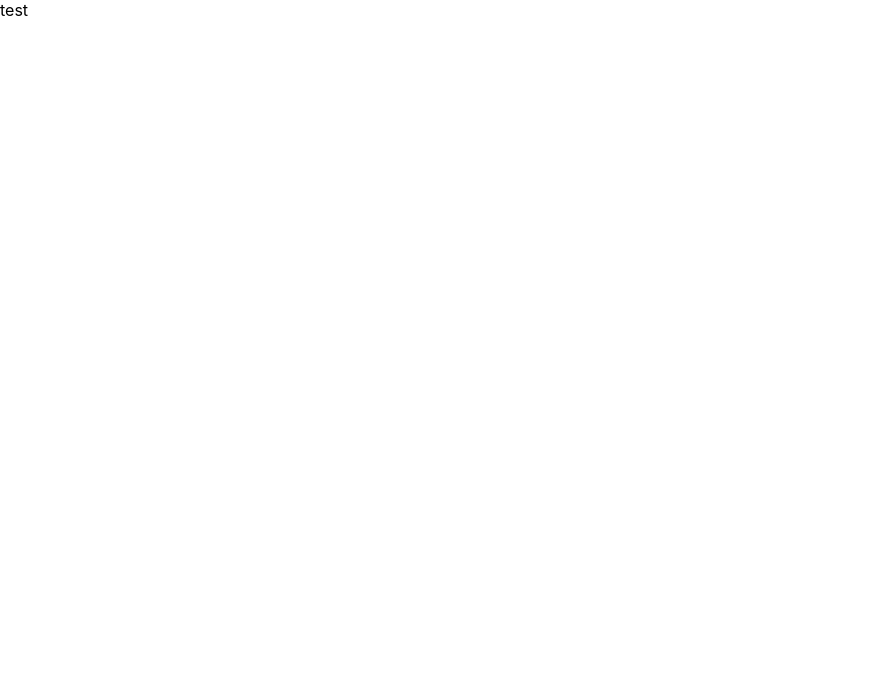
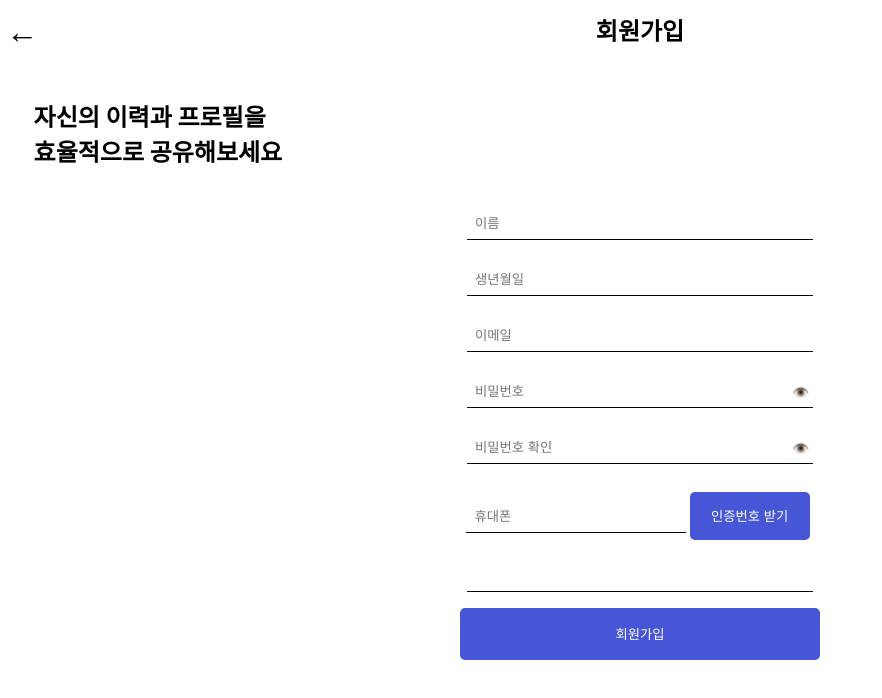
Before and after one commit to IntroMe-IM/IM_Frontend, a React (Create React App) app in the folder introme/: page /SignupPage in a window 1280 px wide. Shown: the top 698 px of the page, without its empty margins (0-882 px from the left). Built offline with nearby package versions, Linux system fonts and the light colour scheme.

Commit message:
Add
회원가입 페이지 레이아웃 작성

```diff
--- a/introme/src/LoginPage/LoginPage.js
+++ b/introme/src/LoginPage/LoginPage.js
@@ -49,7 +49,7 @@ const LoginPage = () => {
           <div style={{ marginBottom: "1rem", position: "relative" }}>
             <input
               type="email"
-              placeholder="Email"
+              placeholder="이메일"
               value={email}
               onChange={handleEmailChange}
               style={{
@@ -85,7 +85,7 @@ const LoginPage = () => {
           <div style={{ marginBottom: "1rem", position: "relative" }}>
             <input
               type={showPassword ? "text" : "password"}
-              placeholder="Password"
+              placeholder="비밀번호"
               value={password}
               onChange={handlePasswordChange}
               style={{
--- a/introme/src/LoginPage/SignupPage.js
+++ b/introme/src/LoginPage/SignupPage.js
@@ -1,7 +1,328 @@
-import React from "react";
+import React, { useState } from "react";
 
 const SignupPage = () => {
-  return <>test</>;
+  const [name, setName] = useState("");
+  const [birthdate, setBirthdate] = useState("");
+  const [email, setEmail] = useState("");
+  const [password, setPassword] = useState("");
+  const [confirmPassword, setConfirmPassword] = useState("");
+  const [phoneNumber, setPhoneNumber] = useState("");
+  const [confirmPhoneNumber, setConfirmPhoneNumber] = useState("");
+
+  const [showPassword, setShowPassword] = useState(false);
+
+  const handleBirthdate = (e) => {
+    setBirthdate(e.target.value);
+  };
+
+  const handleEmail = (e) => {
+    setEmail(e.target.value);
+  };
+
+  const handlePassword = (e) => {
+    setPassword(e.target.value);
+  };
+
+  const handleConfirmPassword = (e) => {
+    setConfirmPassword(e.target.value);
+  };
+
+  const handlePhoneNumber = (e) => {
+    setPhoneNumber(e.target.value);
+  };
+
+  const handleName = (e) => {
+    setName(e.target.value);
+  };
+
+  const toggleShowPassword = () => {
+    setShowPassword(!showPassword);
+  };
+
+  const toggleConfirmPhoneNumber = (e) => {
+    setConfirmPhoneNumber(e.target.value);
+  };
+
+  const handleSubmit = (e) => {
+    e.preventDefault();
+  };
+
+  return (
+    <div>
+      {/*헤더 부분*/}
+      <div
+        style={{
+          // border: "1px solid black",
+          display: "flex",
+          alignItems: "center",
+          justifyContent: "center",
+          lineHeight: "6vh",
+        }}
+      >
+        <button
+          style={{
+            backgroundColor: "transparent",
+            border: "none",
+            position: "absolute",
+            left: "0px",
+            fontSize: "2rem",
+          }}
+          onClick={() => window.history.back()}
+        >
+          ←
+        </button>
+        <p style={{ fontSize: "1.5rem", fontWeight: "bold", margin: "1vh" }}>
+          회원가입
+        </p>
+      </div>
+
+      {/*설명 부분*/}
+      <div>
+        <p
+          style={{
+            marginTop: "5vh",
+            margin: "4.2vh",
+            fontSize: "1.5rem",
+            fontWeight: "bold",
+          }}
+        >
+          자신의 이력과 프로필을 <br /> 효율적으로 공유해보세요
+        </p>
+      </div>
+      <div
+        style={{
+          width: "45vh",
+          margin: "0 auto",
+          marginTop: "5vh",
+          textAlign: "center",
+        }}
+      >
+        <form onSubmit={handleSubmit}>
+          <div style={{ marginBottom: "1rem", position: "relative" }}>
+            <input
+              type="text"
+              value={name}
+              onChange={handleName}
+              placeholder="이름"
+              style={{
+                width: "calc(100% - 30px)",
+                padding: "0.5rem",
+                border: "none",
+                borderBottom: "1px solid black",
+                background: "none",
+                boxShadow: "none",
+                outline: "none",
+              }}
+              required
+            />
+          </div>
+
+          <div
+            style={{
+              marginBottom: "1rem",
+              marginTop: "1.5rem",
+              position: "relative",
+            }}
+          >
+            <input
+              type="number"
+              placeholder="생년월일"
+              value={birthdate}
+              onChange={handleBirthdate}
+              style={{
+                width: "calc(100% - 30px)",
+                padding: "0.5rem",
+                border: "none",
+                borderBottom: "1px solid black",
+                background: "none",
+                boxShadow: "none",
+                outline: "none",
+              }}
+              required
+            />
+          </div>
+
+          <div
+            style={{
+              marginBottom: "1rem",
+              marginTop: "1.5rem",
+              position: "relative",
+            }}
+          >
+            <input
+              type="email"
+              placeholder="이메일"
+              value={email}
+              onChange={handleEmail}
+              style={{
+                width: "calc(100% - 30px)",
+                padding: "0.5rem",
+                border: "none",
+                borderBottom: "1px solid black",
+                background: "none",
+                boxShadow: "none",
+                outline: "none",
+              }}
+              required
+            />
+          </div>
+
+          <div
+            style={{
+              marginBottom: "1rem",
+              marginTop: "1.5rem",
+              position: "relative",
+            }}
+          >
+            <input
+              type={showPassword ? "text" : "password"}
+              placeholder="비밀번호"
+              value={password}
+              onChange={handlePassword}
+              style={{
+                width: "calc(100% - 30px)",
+                padding: "0.5rem",
+                border: "none",
+                borderBottom: "1px solid black",
+                background: "none",
+                boxShadow: "none",
+                outline: "none",
+              }}
+              required
+            />
+            <button
+              onClick={toggleShowPassword}
+              style={{
+                position: "absolute",
+                right: "5px",
+                top: "50%",
+                transform: "translateY(-50%)",
+                background: "none",
+                border: "none",
+                cursor: "pointer",
+              }}
+            >
+              {showPassword ? "👁️" : "👁️"}
+            </button>
+          </div>
+
+          <div
+            style={{
+              marginBottom: "1rem",
+              marginTop: "1.5rem",
+              position: "relative",
+            }}
+          >
+            <input
+              type={showPassword ? "text" : "password"}
+              placeholder="비밀번호 확인"
+              value={confirmPassword}
+              onChange={handleConfirmPassword}
+              style={{
+                width: "calc(100% - 30px)",
+                padding: "0.5rem",
+                border: "none",
+                borderBottom: "1px solid black",
+                background: "none",
+                boxShadow: "none",
+                outline: "none",
+              }}
+              required
+            />
+            <button
+              onClick={toggleShowPassword}
+              style={{
+                position: "absolute",
+                right: "5px",
+                top: "50%",
+                transform: "translateY(-50%)",
+                background: "none",
+                border: "none",
+                cursor: "pointer",
+              }}
+            >
+              {showPassword ? "👁️" : "👁️"}
+            </button>
+          </div>
+
+          <div
+            style={{
+              marginBottom: "1rem",
+              marginTop: "1.5rem",
+              position: "relative",
+            }}
+          >
+            <input
+              type="number"
+              placeholder="휴대폰"
+              value={phoneNumber}
+              onChange={handlePhoneNumber}
+              style={{
+                width: "calc(100% - 19.6vh)",
+                padding: "0.5rem",
+                border: "none",
+                borderBottom: "1px solid black",
+                background: "none",
+                boxShadow: "none",
+                outline: "none",
+              }}
+              required
+            />
+            <button
+              style={{
+                backgroundColor: "#4755D7",
+                color: "#fff",
+                border: "none",
+                padding: "0.5rem 1rem",
+                borderRadius: "5px",
+                height: "6vh",
+                width: "15vh",
+                margin: "0.5vh",
+                cursor: "pointer",
+              }}
+            >
+              인증번호 받기
+            </button>
+          </div>
+
+          <div style={{ marginBottom: "1rem", position: "relative" }}>
+            <input
+              type="number"
+              placeholder=""
+              value={confirmPhoneNumber}
+              onChange={toggleConfirmPhoneNumber}
+              style={{
+                width: "calc(100% - 30px)",
+                padding: "0.5rem",
+                border: "none",
+                borderBottom: "1px solid black",
+                background: "none",
+                boxShadow: "none",
+                outline: "none",
+              }}
+              required
+            />
+          </div>
+
+          <button
+            type="submit"
+            style={{
+              backgroundColor: "#4755D7",
+              color: "#fff",
+              border: "none",
+              padding: "0.5rem 1rem",
+              borderRadius: "5px",
+              width: "45vh",
+              height: "6.5vh",
+              cursor: "pointer",
+            }}
+          >
+            회원가입
+          </button>
+        </form>
+      </div>
+    </div>
+  );
 };
 
 export default SignupPage;
```
